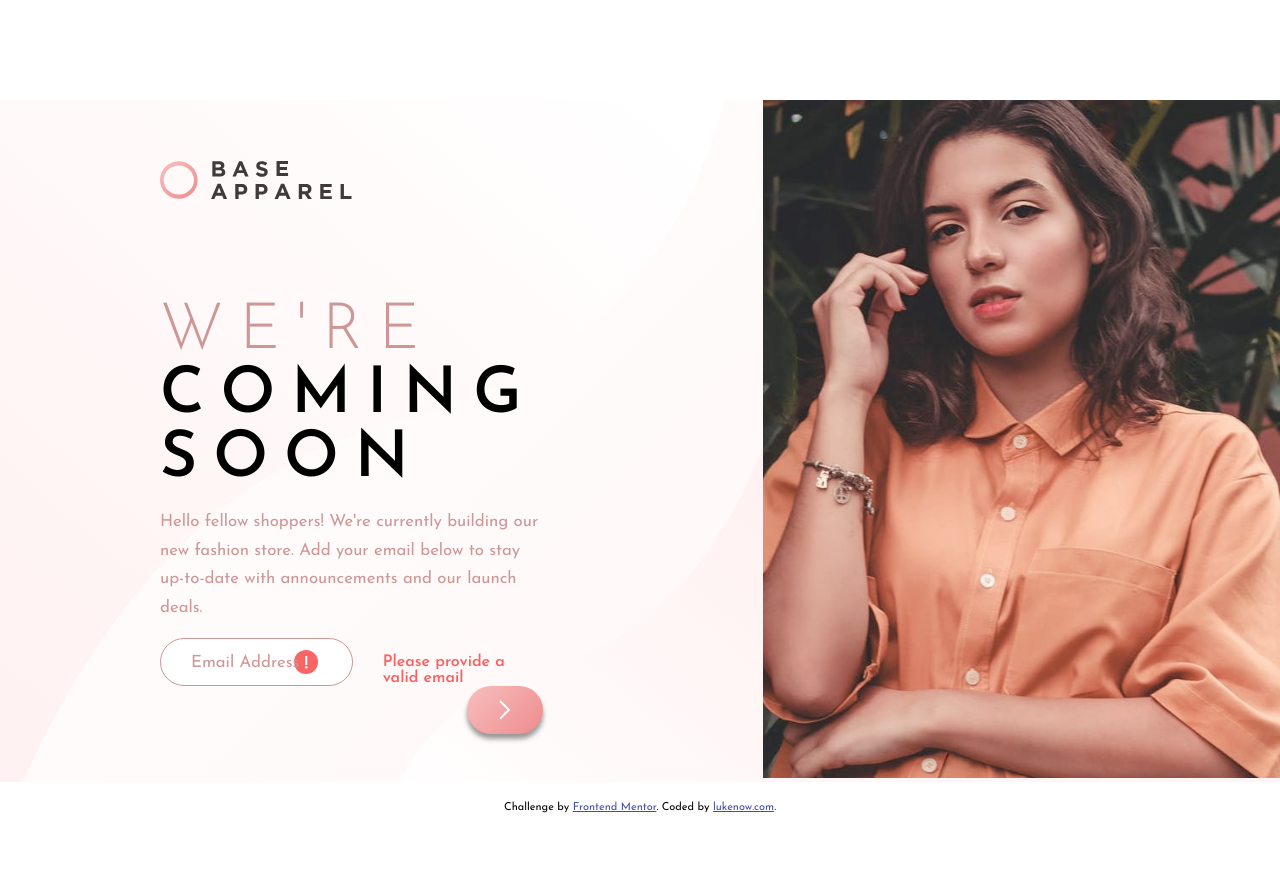
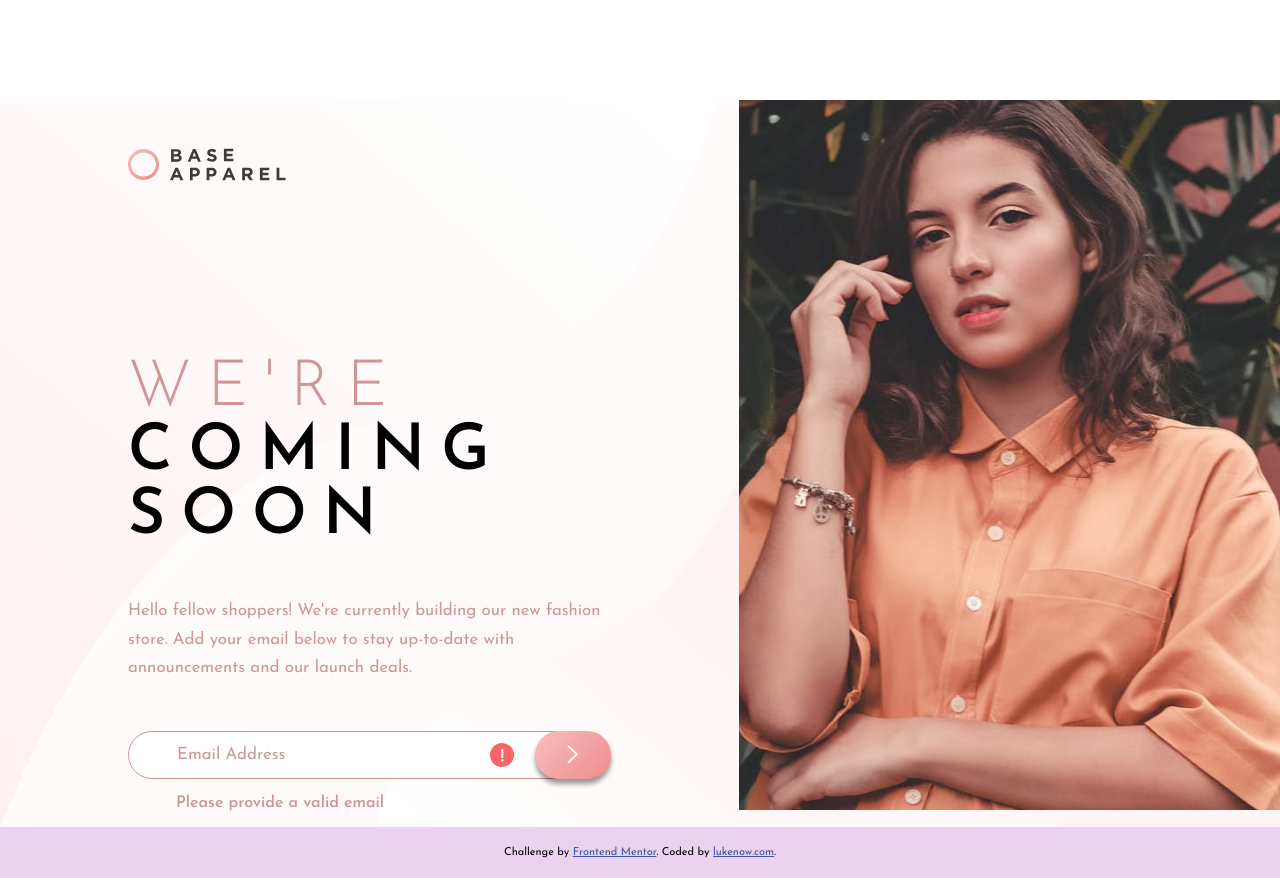
Before and after one commit to devluke88/frontendmentor2, a plain HTML site: page index.html in a window 1280 px wide. Before the commit the page ends 833 px from the top, so only its background shows below. Drawn offline with Linux system fonts and the light colour scheme.

Commit message:
Add files via upload

```diff
--- a/style.css
+++ b/style.css
@@ -4,7 +4,7 @@
   margin: 0;
   padding: 0;
   -webkit-box-sizing: border-box;
-          box-sizing: border-box;
+  box-sizing: border-box;
 }
 
 
@@ -19,31 +19,39 @@ body {
     max-width: 1440px;
     margin: 0 auto;
     margin-top: 100px;
-    max-height: 800px;
+    height: auto;
 }
 
 .col1 {
     flex: 1 1 832px;
-    padding: 3.75rem 13.75rem 5rem 10rem;
+    display: flex;
+    flex-direction: column;
     background-image: url(images/bg-pattern-desktop.svg);
     background-repeat: no-repeat;
     background-size: cover;
 }
 
-.hero-mobile {
-    display: none;
-  overflow: hidden;
-    width: 100%;
-
+.logo {
+    padding: 3rem 8rem 3rem 8rem;
+    margin-bottom: 1rem;
 }
 
-.logo {
-    margin-bottom: 1rem;
-    width: 50%;
+.mobile-wrapper {
+    display: flex;
+    align-self: stretch;
+    overflow: hidden;
+    width: 100%;
+    height: 60px;
+    justify-content: stretch;
+}
+
+.hero-mobile {
+    width: 100%;
+    align-self:stretch;
 }
 
 .heading {
-    padding-top: 5rem;
+    padding: 3rem 8rem 1rem 8rem;
     letter-spacing: 1rem;
     font-size: 4rem;
     color: #000;
@@ -62,14 +70,16 @@ body {
     font-size: 1.05rem;
     margin-bottom: 1rem;
     line-height: 1.7;
+    padding: 1rem 8rem 1rem 8rem;
+}
+
+form {
+    padding: 1rem 8rem 1rem 8rem;
+    display: flex;
 }
 
 .form_wrapper {
-    display: flex;
-    align-items: flex-end;
-    justify-content: center;
-    position: relative;
-    margin-bottom: 1rem;
+    align-self: stretch;
 }
 
 ::placeholder {
@@ -85,7 +95,7 @@ body {
   }
 
 #email {
-    padding: 10px 30px;
+    padding: 1rem 3rem;
     border-radius: 30px;
     border: 1px solid hsl(0, 36%, 70%);
     width: 100%;
@@ -111,12 +121,12 @@ body {
     justify-content: center;
     align-items: center;
     height: 3rem;
-    position: absolute;
     border-radius: 30px;
     background-image:  linear-gradient(135deg, hsl(0, 80%, 86%),hsl(0, 74%, 74%));
     border: none;
     padding: 0px 2rem;
     z-index:999;
+    margin-left: -70px;
     right: 0px;
     box-shadow: 0 5px 5px rgba(0, 0, 0, 0.4);
 }
@@ -127,8 +137,8 @@ body {
 }
 
 .email-alert {
-    padding-left: 30px;
-    color: #f96262;
+    padding: 0rem 8rem 1rem 11rem;
+    color: hsl(0, 36%, 70%);
     font-weight: 600;
 }
 
@@ -141,5 +151,8 @@ body {
 }
 
 footer {
+    max-width: 1440px;
+    margin: 0 auto;
     padding: 20px;
+    background: rgba(156,39,176,.2);
 }
```
